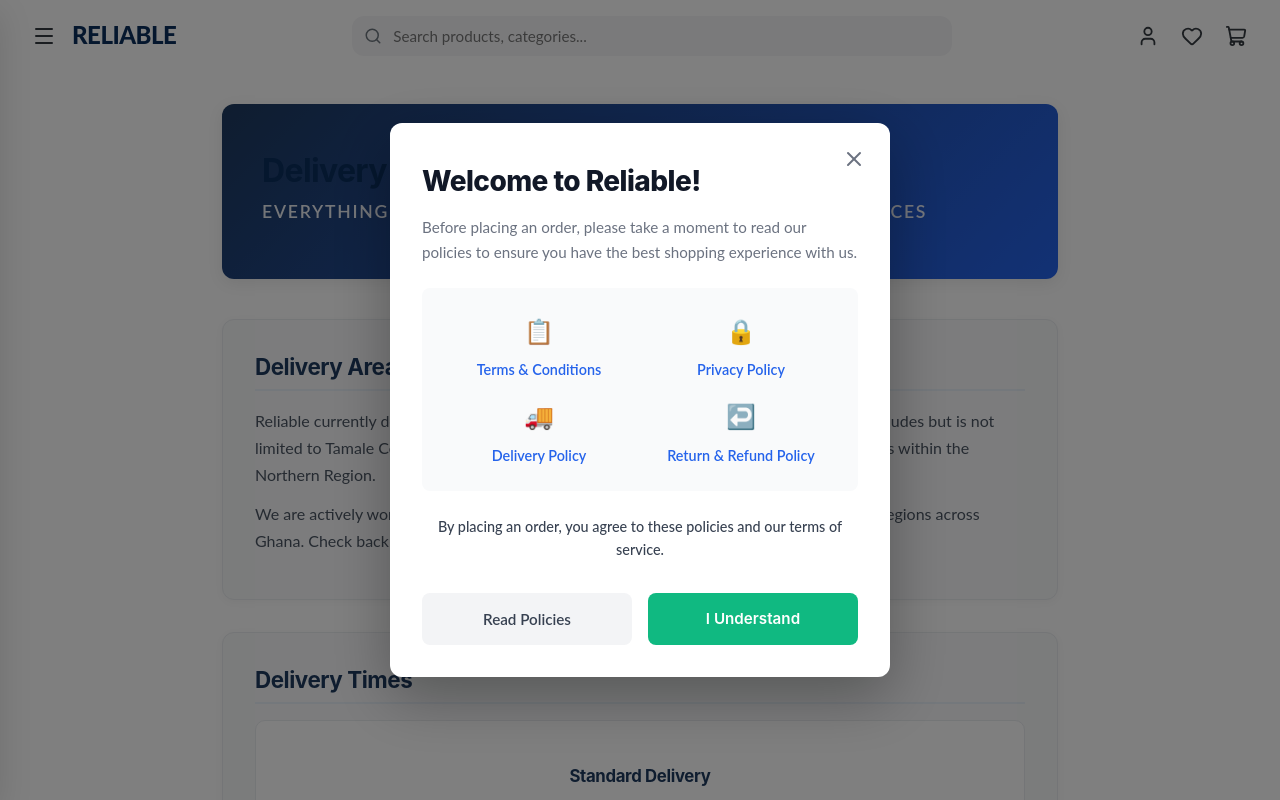
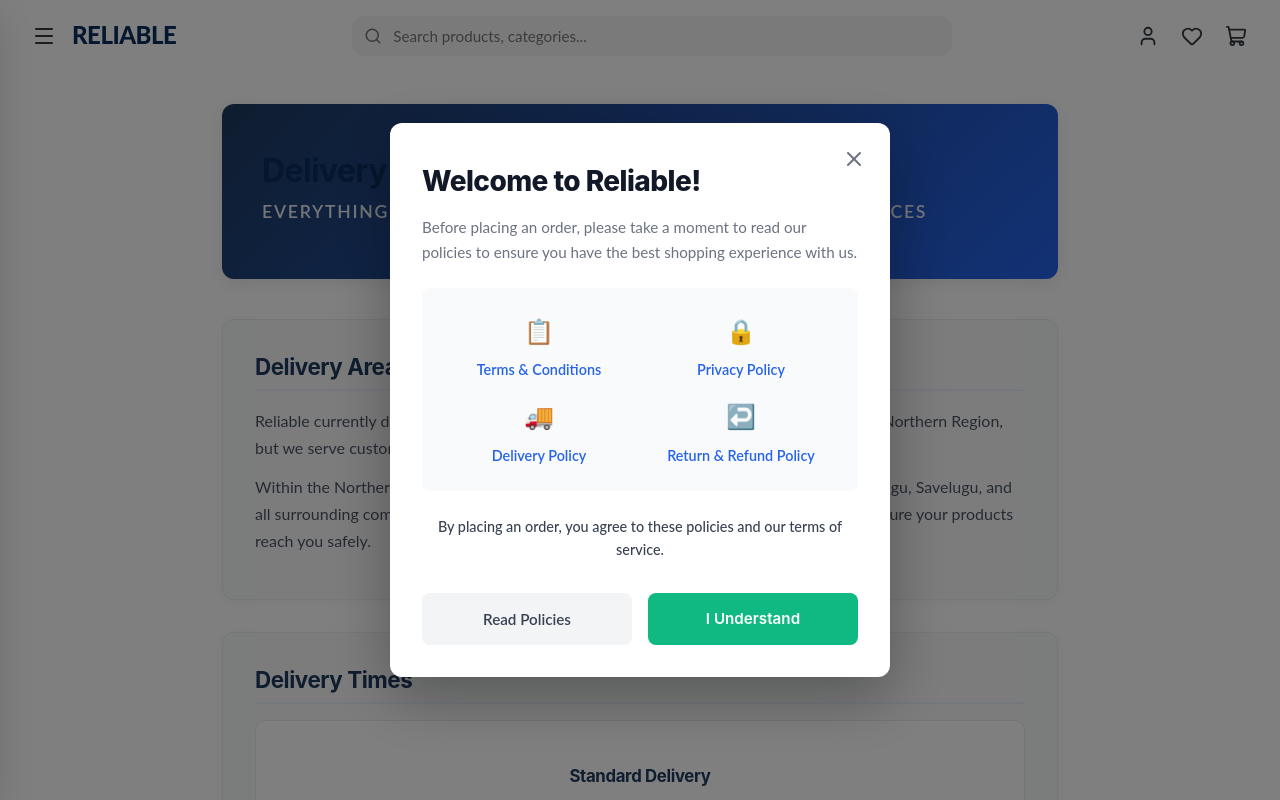
Before and after one commit to adamzak360-spec/Blue-Water-Shopping-Village-1, a React (Vite) app: page /delivery in a window 1280 px wide. Shown: the top 800 px of the page. Built offline with nearby package versions, Linux system fonts and the light colour scheme; no server answers.

Commit message:
__manus_ec=$?; trap '' PIPE; printf "%d:%s\n" $__manus_ec "$PWD" 2>/dev/null >&3; trap - PIPEUpdate location to Tamale, expand delivery to nationwide, and update delivery fees

```diff
--- a/src/components/Footer.tsx
+++ b/src/components/Footer.tsx
@@ -61,7 +61,7 @@
             </div>
             <div className="contact-item">
               <MapPin size={18} />
-              <span>Accra, Greater Accra, Ghana</span>
+              <span>Tamale, Northern Region, Ghana</span>
             </div>
             <div className="contact-item">
               <Clock size={18} />
--- a/src/pages/About.tsx
+++ b/src/pages/About.tsx
@@ -15,8 +15,8 @@
             <p>
               Reliable was founded with a simple mission: to make quality groceries
               accessible to every household in Ghana. What started as a small neighbourhood shop has grown
-              into a modern, full-service online supermarket that serves customers across the Greater Accra
-              region and beyond.
+              into a modern, full-service online supermarket that serves customers across the Northern Region
+              and throughout Ghana.
             </p>
             <p>
               Our name reflects our commitment to clarity and transparency in everything we do. From the
--- a/src/pages/Checkout.tsx
+++ b/src/pages/Checkout.tsx
@@ -345,7 +345,7 @@
                       required
                       value={formData.city}
                       onChange={handleInputChange}
-                      placeholder="Accra"
+                    placeholder="Tamale"
                   />
                 </div>
                 <div className="form-group">
@@ -357,7 +357,7 @@
                     required
                     value={formData.region}
                     onChange={handleInputChange}
-                      placeholder="Greater Accra"
+                    placeholder="Northern Region"
                     />
                   </div>
                 </div>
@@ -446,10 +446,6 @@
                 <span>Subtotal</span>
                 <span>{formatCurrency(cartSubtotal)}</span>
               </div>
-              <div className="delivery-method-summary">
-                <p><strong>Delivery:</strong> {selectedDeliveryMethod?.name}</p>
-                <p><strong>Est.:</strong> {selectedDeliveryMethod?.days}</p>
-              </div>
               <div className="summary-row">
                 <span>Delivery Fee</span>
                 <span>{formatCurrency(deliveryFee)}</span>
--- a/src/pages/CheckoutWithPaystack.tsx
+++ b/src/pages/CheckoutWithPaystack.tsx
@@ -32,7 +32,7 @@
     notes: ''
   })
 
-  const deliveryFee = 5.00
+  const deliveryFee = 15.00
   const total = cartSubtotal + deliveryFee
 
   // Load Paystack script
@@ -285,7 +285,7 @@
                       required
                       value={formData.city}
                       onChange={handleInputChange}
-                      placeholder="Accra"
+                    placeholder="Tamale"
                   />
                 </div>
                 <div className="form-group">
@@ -297,7 +297,7 @@
                     required
                     value={formData.region}
                     onChange={handleInputChange}
-                      placeholder="Greater Accra"
+                    placeholder="Northern Region"
                     />
                   </div>
                 </div>
--- a/src/pages/CustomerProfile.tsx
+++ b/src/pages/CustomerProfile.tsx
@@ -181,7 +181,7 @@
                     name="city"
                     value={formData.city}
                     onChange={handleInputChange}
-                    placeholder="Accra"
+                    placeholder="Tamale"
                   />
                 </div>
 
@@ -193,7 +193,7 @@
                     name="region"
                     value={formData.region}
                     onChange={handleInputChange}
-                    placeholder="Greater Accra"
+                    placeholder="Northern Region"
                   />
                 </div>
               </div>
--- a/src/pages/Delivery.tsx
+++ b/src/pages/Delivery.tsx
@@ -13,13 +13,11 @@
           <section className="content-section">
             <h2>Delivery Areas</h2>
             <p>
-              Reliable currently delivers to all areas within Tamale and surrounding communities.
-              This includes but is not limited to Tamale Central, Nyohini, Lamashegu, Vittin,
-              Kumbungu, Savelugu, and other areas within the Northern Region.
+              Reliable currently delivers to all areas across Ghana. Our primary hub is located in Tamale, Northern Region, but we serve customers nationwide.
             </p>
             <p>
-              We are actively working on expanding our delivery network to cover additional
-              cities and regions across Ghana. Check back for updates on new delivery zones.
+              Within the Northern Region, we cover Tamale Central, Nyohini, Lamashegu, Vittin,
+              Kumbungu, Savelugu, and all surrounding communities. For other regions, we use our trusted logistics partners to ensure your products reach you safely.
             </p>
           </section>
 
@@ -48,14 +46,14 @@
             <h2>Delivery Fees</h2>
             <p>
               Our delivery fees are designed to be fair and transparent. The standard delivery
-              fee is GH₵5.00 for orders within Tamale. Delivery fees are
+              fee is GH₵15.00 for orders within Tamale. Delivery fees are
               calculated based on your location and displayed clearly at checkout before you
               confirm your order.
             </p>
             <div className="info-card" style={{ maxWidth: '600px' }}>
               <h4>Standard Delivery Fee</h4>
-              <p style={{ fontSize: '1.5rem', fontWeight: 700, color: '#2563eb' }}>GH₵5.00</p>
-              <p className="info-note">Within Tamale. Fees may vary for areas outside the standard zone.</p>
+              <p style={{ fontSize: '1.5rem', fontWeight: 700, color: '#2563eb' }}>GH₵15.00</p>
+              <p className="info-note">Within Tamale. Delivery fees for other regions will be calculated based on the distance and logistics requirements.</p>
             </div>
           </section>
 
--- a/src/pages/FAQ.tsx
+++ b/src/pages/FAQ.tsx
@@ -52,22 +52,21 @@
               <div className="faq-item">
                 <h4>How long does delivery take?</h4>
                 <p>
-                  Standard delivery takes 1 to 3 business days within the Greater Accra region.
-                  Delivery times may vary depending on your location and the availability of items.
+                  Standard delivery takes 1 to 3 business days depending on your location. Within Tamale, delivery is usually same-day or next-day.
+                  Delivery times for other regions may vary depending on the distance and logistics availability.
                 </p>
               </div>
               <div className="faq-item">
                 <h4>What areas do you deliver to?</h4>
                 <p>
-                  We currently deliver to all areas within the Greater Accra region.
-                  We are working on expanding our delivery coverage to other regions in Ghana.
+                  We currently deliver to all areas across Ghana. Our primary operations are based in Tamale, Northern Region, but we offer nationwide delivery through our logistics partners.
                 </p>
               </div>
               <div className="faq-item">
                 <h4>How much does delivery cost?</h4>
                 <p>
                   Delivery fees are calculated based on your location and are displayed at checkout
-                  before you confirm your order. The standard delivery fee is GH₵5.00 within Accra.
+                  before you confirm your order. The standard delivery fee is GH₵15.00 within Tamale. For other regions, the fee will be calculated at checkout.
                 </p>
               </div>
               <div className="faq-item">
```
Lines whose indentation alone changed are shown as unchanged.
